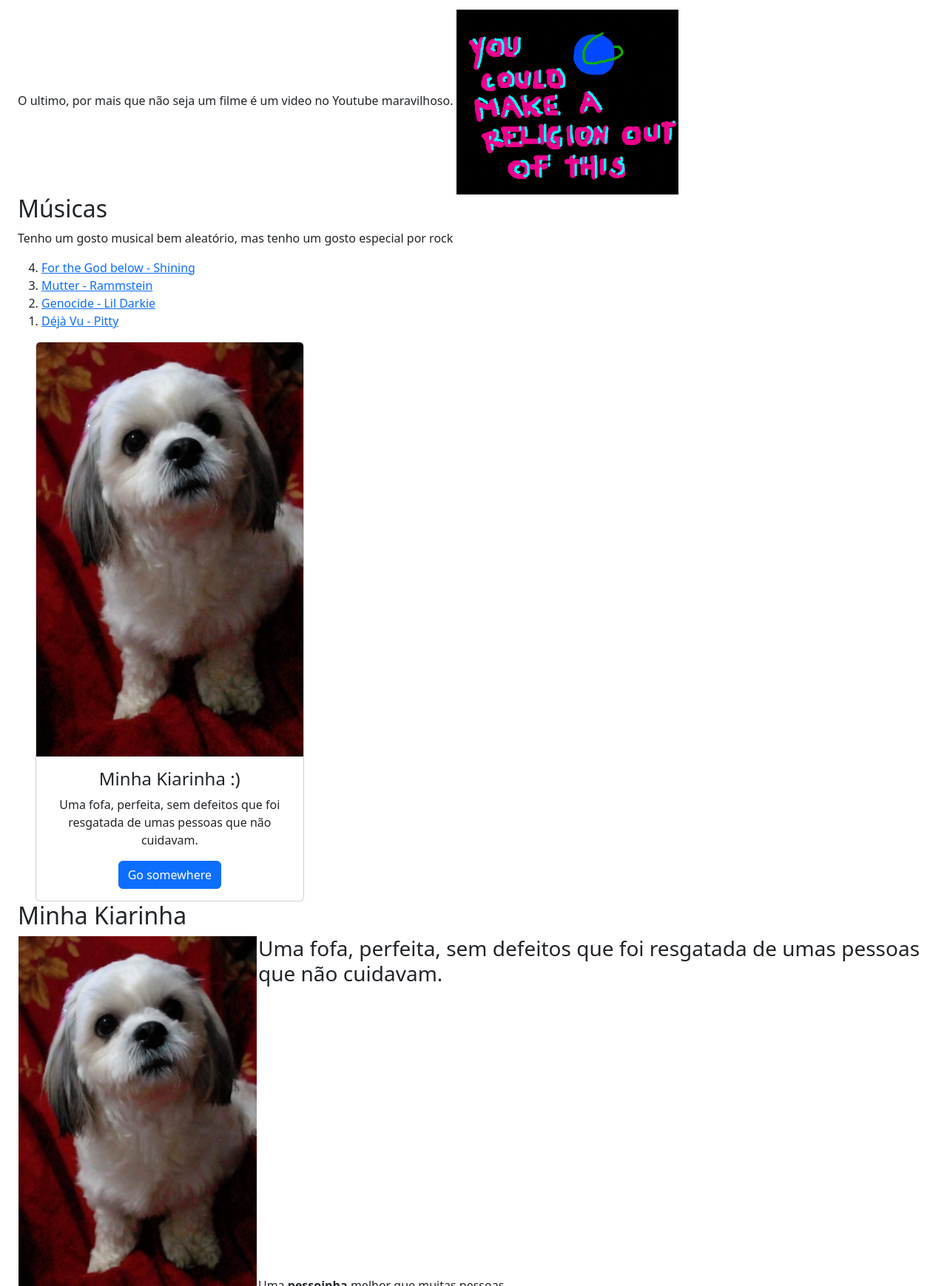
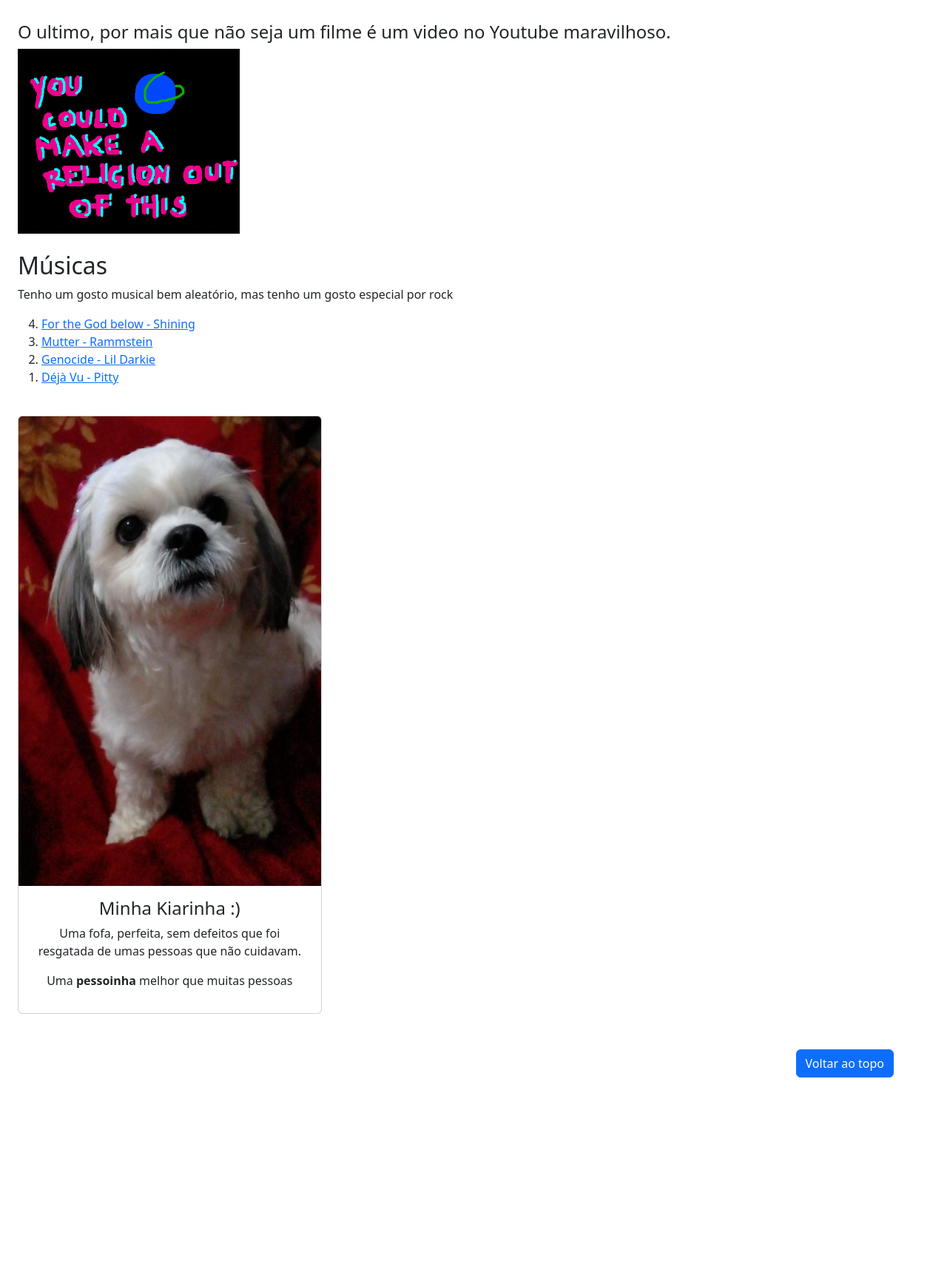
Before and after one commit to Sottii/Sottii.github.io, a plain HTML site: page index.html in a window 1280 px wide. Shown: the part 1061-2800 px from the top of the page at 74% size. After the commit the page ends 2552 px from the top, so only its background shows below. Drawn offline with nearby package versions, Linux system fonts and the light colour scheme.

Commit message:
03/12/23

```diff
--- a/index.html
+++ b/index.html
@@ -9,8 +9,9 @@
   <body class="py-4 px-4" >
 
     <!-- BODY -->
-    <header class="row">
-      <div class="col-6 col-md-7 col-xl-8 ">
+    <header class="row gx-0">
+      <!-- CUMPRIMENTO -->
+      <section class="col-6 col-md-7 col-xl-8 ">
         <h2 class="py-4">
           Bom dia!
         </h2>
@@ -23,8 +24,9 @@
         <h2 class="py-4">
           Criado em Capanema - PR
         </h2>
-      </div>
-      <div class="px-4 d-flex flex-row-reverse col-6 col-md-5 col-xl-4" ov>
+      </section>
+      <!-- FOTO FORMATURA  -->
+      <section class="px-4 d-flex flex-row-reverse col-6 col-md-5 col-xl-4">
         <div class="card">
           <img src="images/formatura.jpg" class="card-img-top">
           <div class="card-body text-center">
@@ -34,8 +36,9 @@
             <a href="https://www.instagram.com/p/CmsfntFrH-t/?img_index=1" target="_blank" tabindex="-1" class="btn btn-primary col-8">VEJA MAIS</a>
           </div>
         </div>
-      </div>
+      </section>
     </header>
+    <!-- PONTOS SOBRE MIM  -->
     <section class="py-5">
       <h2>Alguns pontos sobre mim</h2>
       <ul>
@@ -51,21 +54,29 @@ int main(){
 
       </ul>
     </section>
-
+    <!-- FILMES FAVORITOS  -->
     <section>
       <h2>Filmes favoritos</h2>
-      <ol type="I">
+      <ol class="row" type="I">
         <li>Interestelar</li>
         <li>Super Herói: O filme</li>
         <li>Deadpool</li>
         <li>history of the entire world, i guess</li>
       </ol>
-      <span>
-        O ultimo, por mais que não seja um filme é um video no Youtube maravilhoso.  <a target="_blank" href="https://www.youtube.com/watch?v=xuCn8ux2gbs"><img src="images/historyoftheentireworld.png" alt="history of the entire world"></a>
-      </span>
+      <img src="" alt="">
+      <img src="" alt="">
+      <img src="" alt="">
+      <img src="" alt="">
+      <h4><span>
+        O ultimo, por mais que não seja um filme é um video no Youtube maravilhoso.
+      </span></h4>
+      <a target="_blank" href="https://www.youtube.com/watch?v=xuCn8ux2gbs">
+        <img src="images/historyoftheentireworld.png" alt="history of the entire world">
+      </a>
+
     </section>
-
-    <section>
+    <!-- MUSICAS FAVORITAS -->
+    <section class="py-4">
       <h2>Músicas</h2>
       <p>Tenho um gosto musical bem aleatório, mas tenho um gosto especial por rock</p>
       <ol reversed>
@@ -75,42 +86,22 @@ int main(){
         <li><a href="https://youtu.be/i0FJNsbgqjc?si=nVKMKMQoI-hNB0HV">Déjà Vu - Pitty</a></li>
       </ol>
     </section>
-
-    <section>
-      <div class="px-4 d-flex flex-row-reverse col-6 col-md-5 col-xl-4" ov>
+    <!-- SOBRE A KIARA  -->
+    <section class="col-6 col-md-5 col-xl-4">
+      <div class="d-flex flex-row-reverse ">
         <div class="card">
           <img src="images/kiara.jpeg" class="card-img-top">
           <div class="card-body text-center">
             <h4 class="card-title">Minha Kiarinha :)</h4>
             <p class="card-text">Uma fofa, perfeita, sem defeitos que foi resgatada de umas pessoas que não cuidavam.</p>
-            <a href="#" class="btn btn-primary">Go somewhere</a>
-
+            <p>Uma <b>pessoinha</b> melhor que muitas pessoas</p>
           </div>
         </div>
       </div>
-
-      <h2>Minha Kiarinha</h2>
-      <table>
-        <tr>
-          <td rowspan="3">
-            <img src="images/kiara.jpeg" height="500" alt="Kiara">
-          </td>
-          <td valign="top">
-            <h3>Uma fofa, perfeita, sem defeitos que foi resgatada de umas pessoas que não cuidavam.</h3>
-          </td>
-        </tr>
-        <tr>
-          <td valign="bottom">
-            <p>Uma <b>pessoinha</b> melhor que muitas pessoas</p>
-          </td>
-        </tr>
-      </table>
     </section>
     <!-- FOOTER SECTION -->
-    <footer>
-      <button type="button"><a href="#">Voltar ao topo</a></button>
-      <hr>
-      <hr>
+    <footer class="py-5 px-5">
+      <a href="#" class="btn btn-primary float-end" >Voltar ao topo</a>
     </footer>
 
 
```
